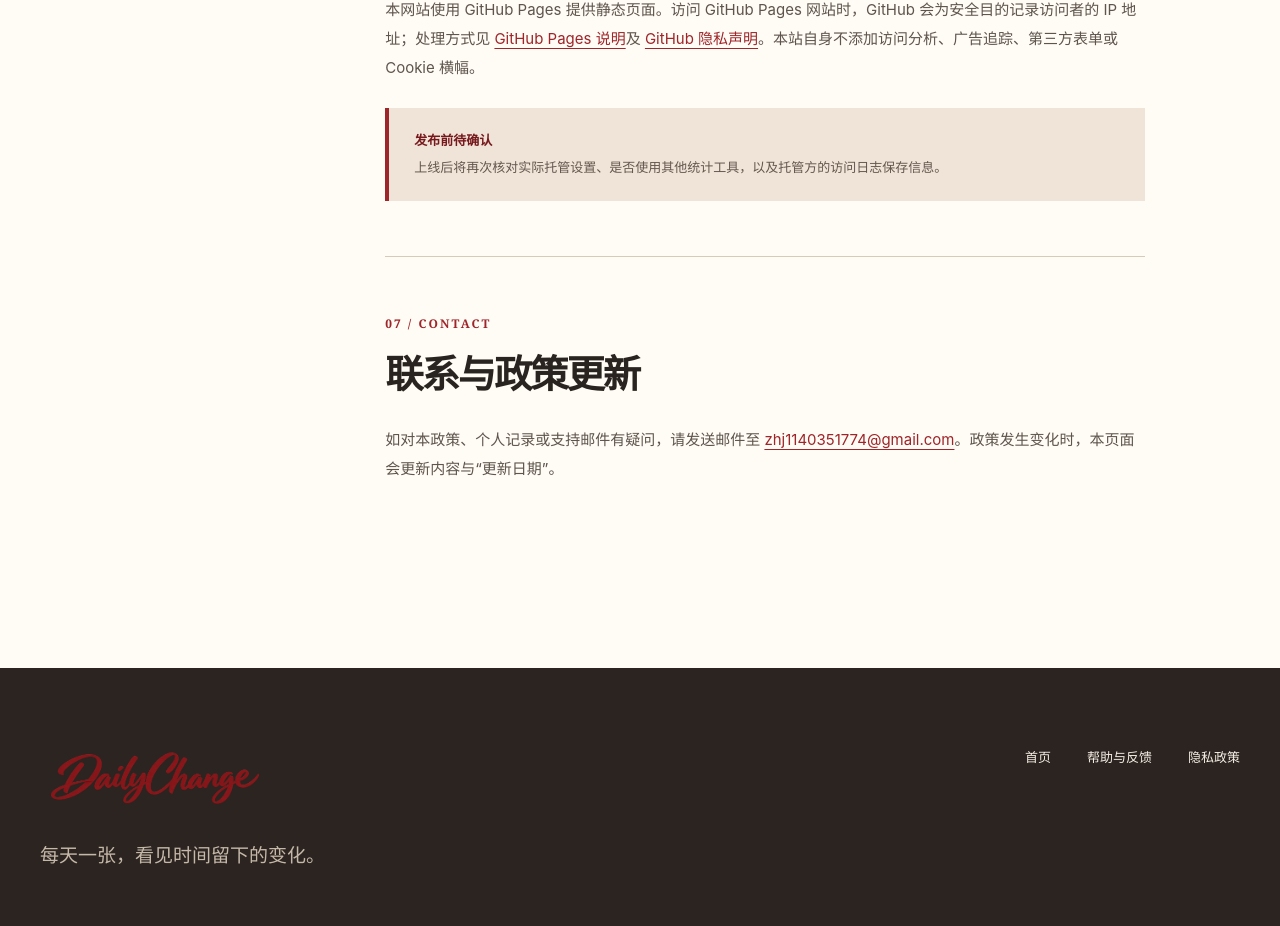
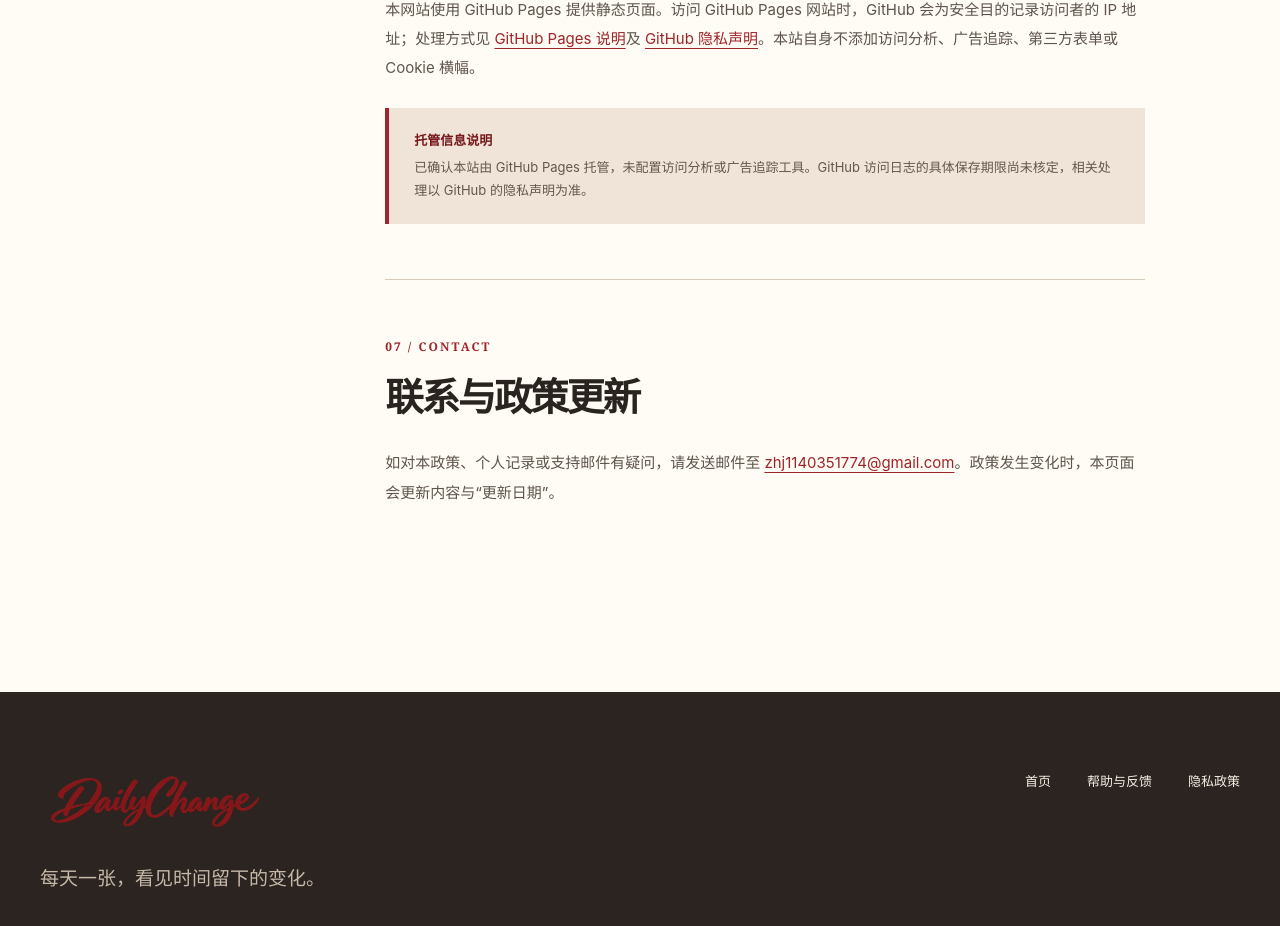
Before and after one commit to CoderZHH/DailyChange-Web, a Next.js app: page /privacy in a window 1280 px wide. Shown: the part 4032-4958 px from the top of the page. Built offline with nearby package versions, Linux system fonts and the light colour scheme.

Commit message:
Confirm published Pages hosting information

```diff
--- a/app/privacy/page.jsx
+++ b/app/privacy/page.jsx
@@ -28,7 +28,7 @@ export default function PrivacyPage() {
 
             <section id="control" className="policy-section"><div className="policy-section-label">05 / YOUR CONTROL</div><h2>保留、关闭与删除</h2><div className="policy-row"><h3>本地记录</h3><p>记录会保留在 App 的设备数据中，直到你在 App 内删除相应内容，或从设备删除 App。删除 App 会移除该设备上的 App 数据；系统设备备份、已导出的相册内容和 iCloud 副本应分别管理。</p></div><div className="policy-row"><h3>关闭权限与备份</h3><p>设备权限可在 iOS“设置”中关闭；iCloud 备份可在 App 的“设置 → 数据与备份”中关闭。关闭备份开关仅停止今后的备份更新，<strong>不会删除已有 iCloud 数据</strong>。</p></div><div className="policy-row"><h3>删除已有 iCloud 数据</h3><p>如需删除已有副本，请先在 App 中关闭 iCloud 备份，再前往 iPhone“设置 → [你的姓名] → iCloud → 储存空间／管理账户储存空间”，查看 DailyChange 的数据并使用系统提供的删除操作。若该数据在“文件”App 的 iCloud 云盘中可见，也可在确认内容后删除对应文件；删除后还应检查“最近删除”。删除 iCloud 中的数据可能影响其他使用同一 Apple 账户的设备。<a href="https://support.apple.com/zh-cn/guide/icloud/mm62d92d6b3e/icloud">参阅 Apple 关于第三方 App iCloud 数据的说明</a>。</p></div><div className="pending-note"><strong>发布前待核对</strong><p>DailyChange 在不同 iOS 版本中显示的最终 iCloud 删除入口，仍需用正式版本与真实设备核对。若找不到上述入口，请先联系开发者确认，避免误删其他资料。</p></div></section>
 
-            <section id="website" className="policy-section"><div className="policy-section-label">06 / THIS WEBSITE</div><h2>网站访问数据</h2><p>本网站使用 GitHub Pages 提供静态页面。访问 GitHub Pages 网站时，GitHub 会为安全目的记录访问者的 IP 地址；处理方式见 <a href="https://docs.github.com/en/pages/getting-started-with-github-pages/what-is-github-pages">GitHub Pages 说明</a>及 <a href="https://docs.github.com/en/site-policy/privacy-policies/github-general-privacy-statement">GitHub 隐私声明</a>。本站自身不添加访问分析、广告追踪、第三方表单或 Cookie 横幅。</p><div className="pending-note"><strong>发布前待确认</strong><p>上线后将再次核对实际托管设置、是否使用其他统计工具，以及托管方的访问日志保存信息。</p></div></section>
+            <section id="website" className="policy-section"><div className="policy-section-label">06 / THIS WEBSITE</div><h2>网站访问数据</h2><p>本网站使用 GitHub Pages 提供静态页面。访问 GitHub Pages 网站时，GitHub 会为安全目的记录访问者的 IP 地址；处理方式见 <a href="https://docs.github.com/en/pages/getting-started-with-github-pages/what-is-github-pages">GitHub Pages 说明</a>及 <a href="https://docs.github.com/en/site-policy/privacy-policies/github-general-privacy-statement">GitHub 隐私声明</a>。本站自身不添加访问分析、广告追踪、第三方表单或 Cookie 横幅。</p><div className="pending-note"><strong>托管信息说明</strong><p>已确认本站由 GitHub Pages 托管，未配置访问分析或广告追踪工具。GitHub 访问日志的具体保存期限尚未核定，相关处理以 GitHub 的隐私声明为准。</p></div></section>
 
             <section id="contact" className="policy-section"><div className="policy-section-label">07 / CONTACT</div><h2>联系与政策更新</h2><p>如对本政策、个人记录或支持邮件有疑问，请发送邮件至 <a href={`mailto:${email}`}>{email}</a>。政策发生变化时，本页面会更新内容与“更新日期”。</p></section>
           </article>
```
Also changed, not shown: 1 other file (tests, documents, lock files or other folders).
